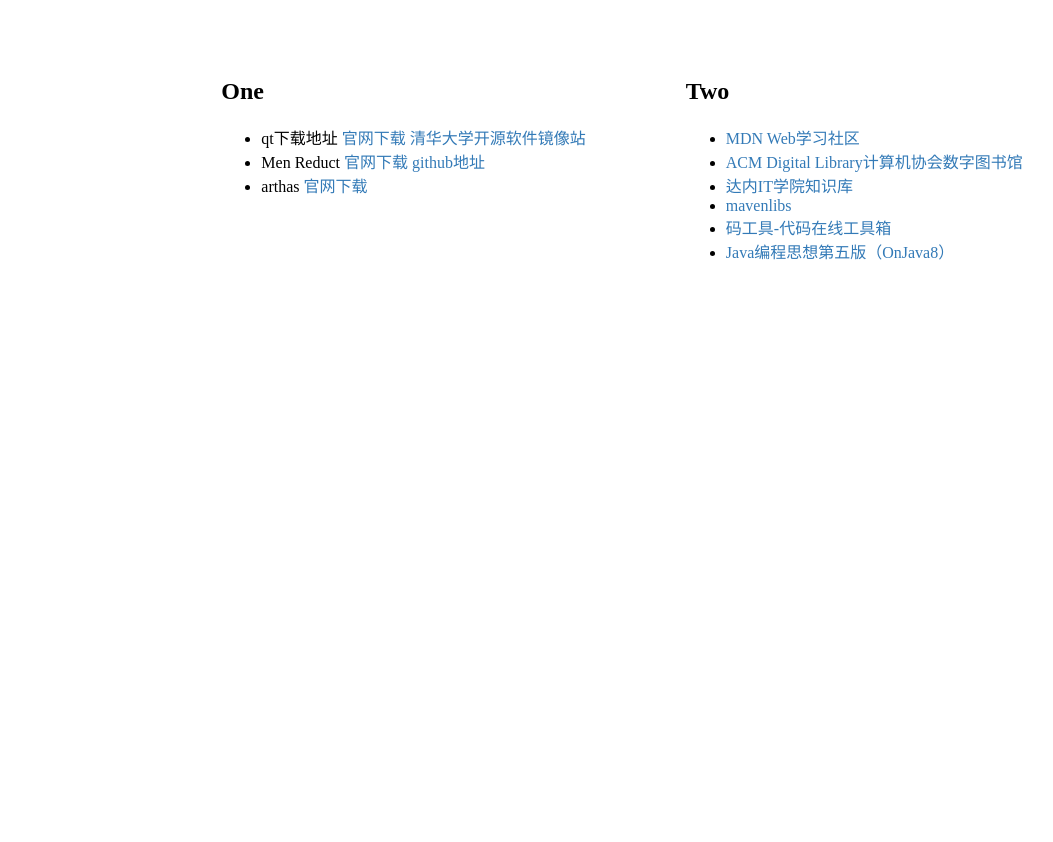
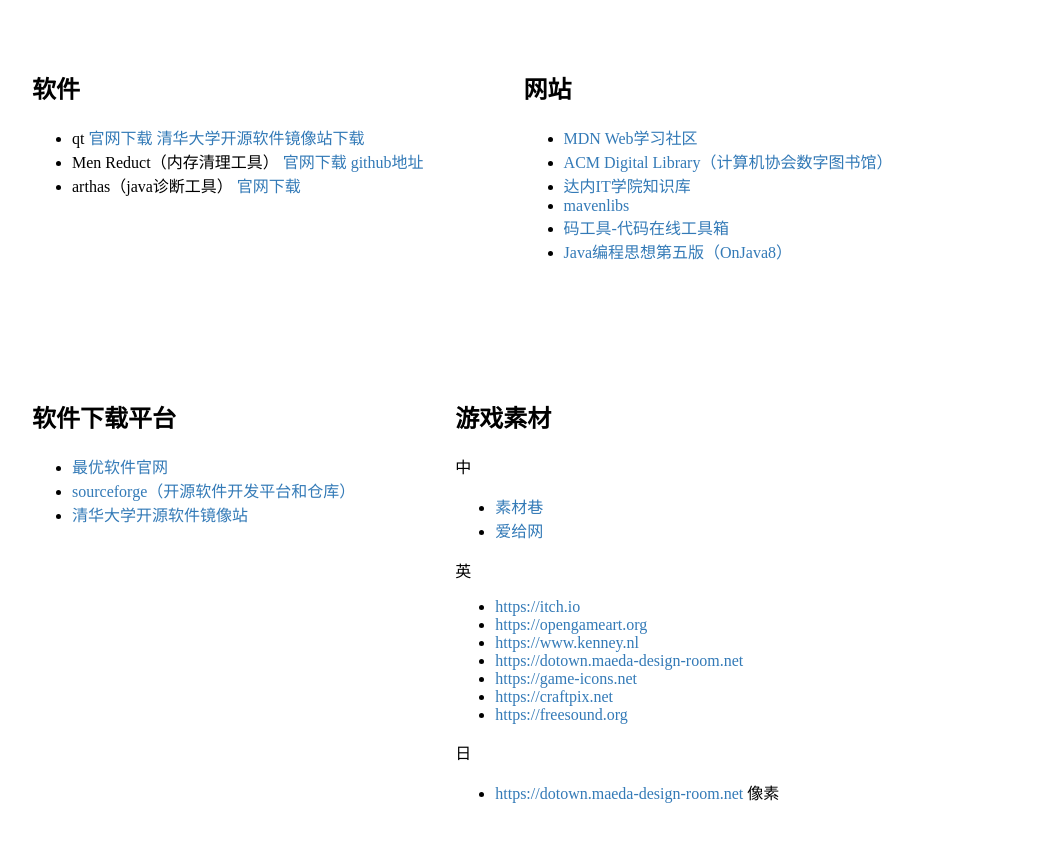
Before and after one commit to baixia03/baixia03.github.io, a plain HTML site: page index.html in a window 1280 px wide. Shown: the whole page, without its empty margins (18-1071 px from the left). Before the commit the page ends 800 px from the top, so only its background shows below. Drawn offline with Linux system fonts and the light colour scheme.

Commit message:
Add files via upload

```diff
--- a/index.html
+++ b/index.html
@@ -22,23 +22,24 @@
         display: flex;
         align-items: center;
         justify-content: center;
+        margin: auto 0;
     }
 </style>
 
 <body>
     <div>
         <div class="div-group" >
-            <h2>One</h2>
+            <h2>软件</h2>
             <ul>
-                <li>qt下载地址
+                <li>qt
                     <a href="https://download.qt.io/archive/qt/" target="_blank">官网下载</a>
-                    <a href="https://mirrors.tuna.tsinghua.edu.cn/qt/official_releases/online_installers/" target="_blank">清华大学开源软件镜像站</a>
+                    <a href="https://mirrors.tuna.tsinghua.edu.cn/qt/official_releases/online_installers/" target="_blank">清华大学开源软件镜像站下载</a>
                 </li>
-                <li>Men Reduct
+                <li>Men Reduct（内存清理工具）
                     <a href="https://www.henrypp.org/product/memreduct" target="_blank">官网下载</a>
                     <a href="https://github.com/henrypp/memreduct/releases" target="_blank">github地址</a>
                 </li>
-                <li>arthas
+                <li>arthas（java诊断工具）
                     <a href="https://arthas.aliyun.com/doc/download.html" target="_blank">官网下载</a>
                 </li>
 
@@ -46,16 +47,54 @@
         </div>
 
         <div class="div-group">
-            <h2>Two</h2>
+            <h2>网站</h2>
             <ul>
                 <li><a href="https://developer.mozilla.org/zh-CN/" target="_blank">MDN Web学习社区</a></li>
-                <li><a href="https://dl.acm.org/" target="_blank">ACM Digital Library计算机协会数字图书馆</a></li>
+                <li><a href="https://dl.acm.org/" target="_blank">ACM Digital Library（计算机协会数字图书馆）</a></li>
                 <li><a href="https://doc.codeboy.com/" target="_blank">达内IT学院知识库</a></li>
                 <li><a href="https://mavenlibs.com/" target="_blank">mavenlibs</a></li>
                 <li><a href="https://www.matools.com/" target="_blank">码工具-代码在线工具箱</a></li>
                 <li><a href="https://static.kancloud.cn/alex_wsc/java_thinking/1921117/" target="_blank">Java编程思想第五版（OnJava8）</a></li>
             </ul>
         </div>
+
+        <div class="div-group">
+            <h2>软件下载平台</h2>
+            <ul>
+                <li><a href="https://filehippo.com/zh/" target="_blank">最优软件官网</a></li>
+                <li><a href="https://sourceforge.net/" target="_blank">sourceforge（开源软件开发平台和仓库）</a></li>
+                <li><a href="https://mirrors.tuna.tsinghua.edu.cn/" target="_blank">清华大学开源软件镜像站</a></li>
+
+            </ul>
+        </div>
+
+
+        <div class="div-group">
+            <h2>游戏素材</h2>
+            中
+            <ul>
+                <li><a href="http://www.sucaixiang.com/" target="_blank">素材巷</a></li>
+                <li><a href="https://www.aigei.com/" target="_blank">爱给网</a></li>
+
+
+            </ul>
+            英
+            <ul>
+                <li><a href="https://itch.io/" target="_blank">https://itch.io</a></li>
+                <li><a href="https://opengameart.org/" target="_blank">https://opengameart.org</a></li>
+                <li><a href="https://www.kenney.nl/" target="_blank">https://www.kenney.nl</a></li>
+                <li><a href="https://dotown.maeda-design-room.net/" target="_blank">https://dotown.maeda-design-room.net</a></li>
+                <li><a href="https://game-icons.net/" target="_blank">https://game-icons.net</a></li>
+                <li><a href="https://craftpix.net/" target="_blank">https://craftpix.net</a></li>
+                <li><a href="https://freesound.org/" target="_blank">https://freesound.org</a></li>
+            </ul>
+            日
+            <ul>
+                <li><a href="https://dotown.maeda-design-room.net/" target="_blank">https://dotown.maeda-design-room.net</a> 像素</li>
+            </ul>
+
+
+        </div>
     </div>
 </body>
 </html>
```
